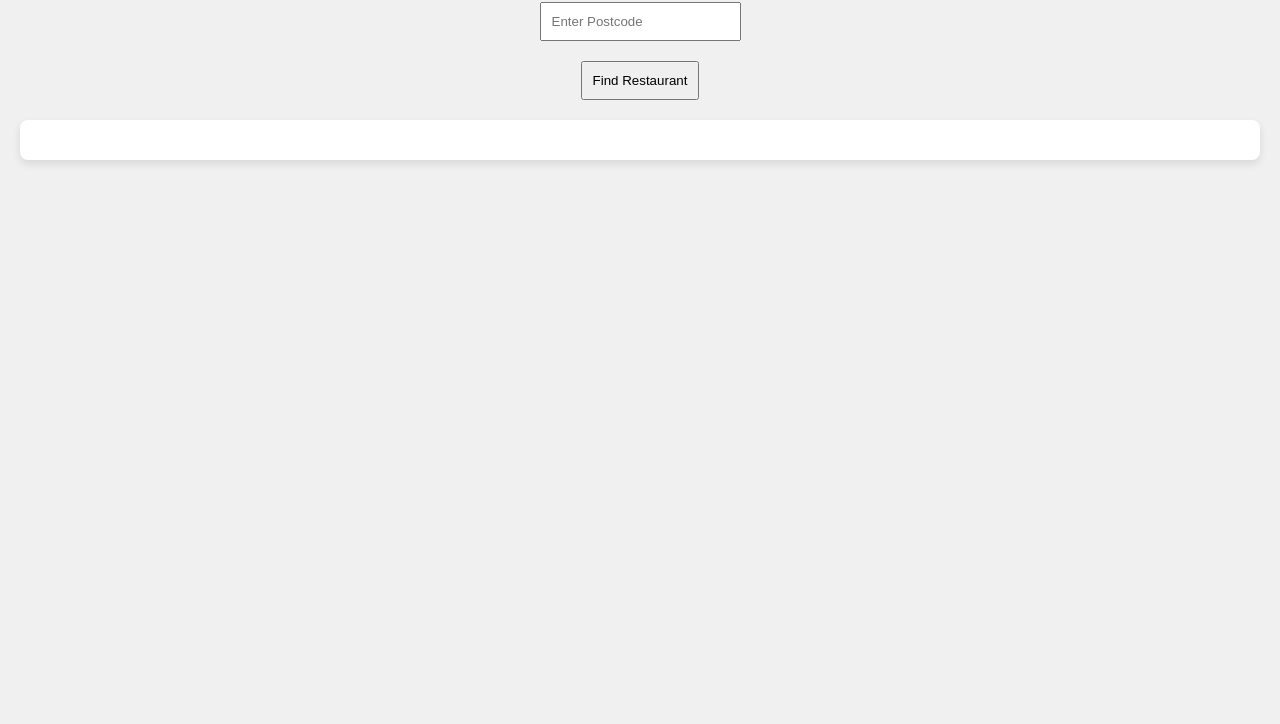
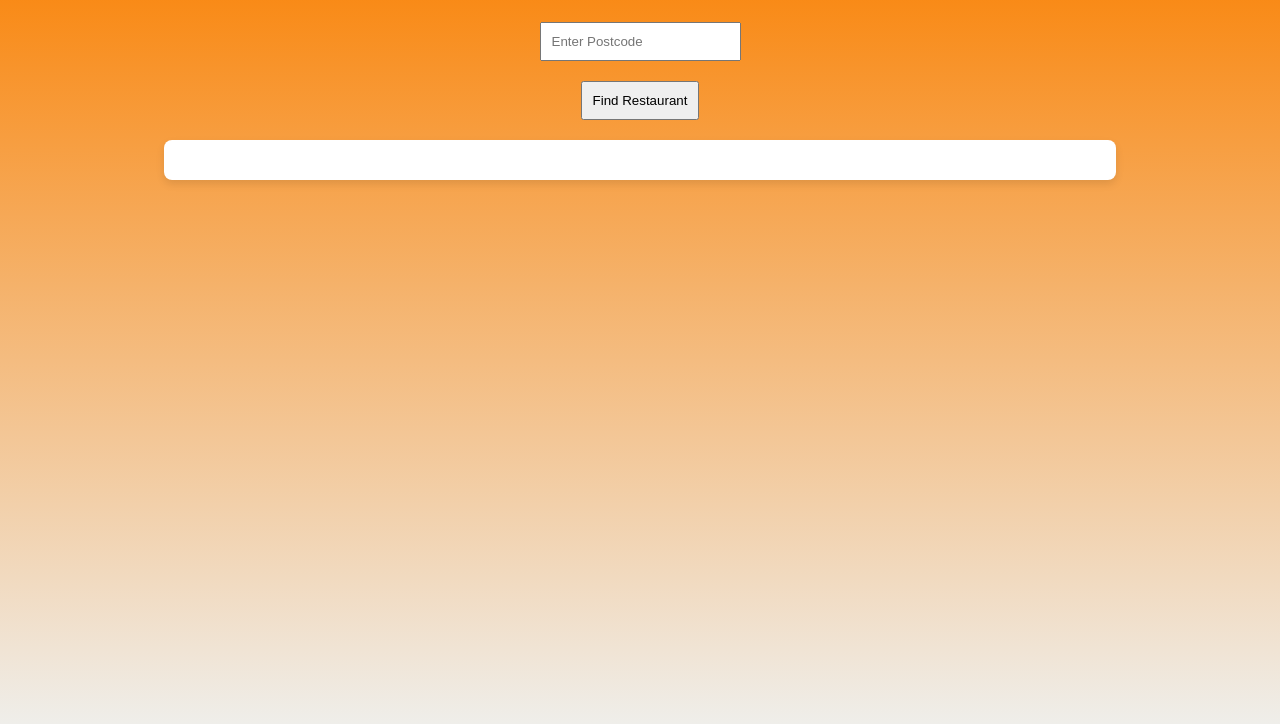
Before and after one commit to AASanusi/jet-resto-data, a website: page public/index.html in a window 1280 px wide. Shown: the part 76-800 px from the top of the page. Drawn offline with Linux system fonts and the light colour scheme.

Commit message:
Insert structural elements

```diff
--- a/public/index.html
+++ b/public/index.html
@@ -1,26 +1,32 @@
 <!DOCTYPE html>
 <html lang="en">
+
 <head>
     <meta charset="UTF-8">
     <meta name="viewport" content="width=device-width, initial-scale=1.0">
     <title>Jet Resto Data</title>
+    <link href="restodata.ico" rel="icon" type="image/x-icon">
     <link rel="stylesheet" href="style.css">
 
+
 </head>
-<body>
 
+<body class="gradient-background">
+    <main class="container">
         <div id="header">
             <h1>JET Restaurant Data</h1>
         </div>
 
-    <input type="text" id="resto-data" placeholder="Enter Postcode"></input>
+        <input type="text" id="resto-data" placeholder="Enter Postcode" required></input>
         <button onclick="getRestaurantData()">Find Restaurant</button>
 
         <div id="restaurant-list">
             <!-- Restaurant data inserted here via script.js -->
         </div>
+    </main>
 
 
     <script src="script.js"></script>
 </body>
+
 </html>
```
Lines whose indentation alone changed are shown as unchanged.
